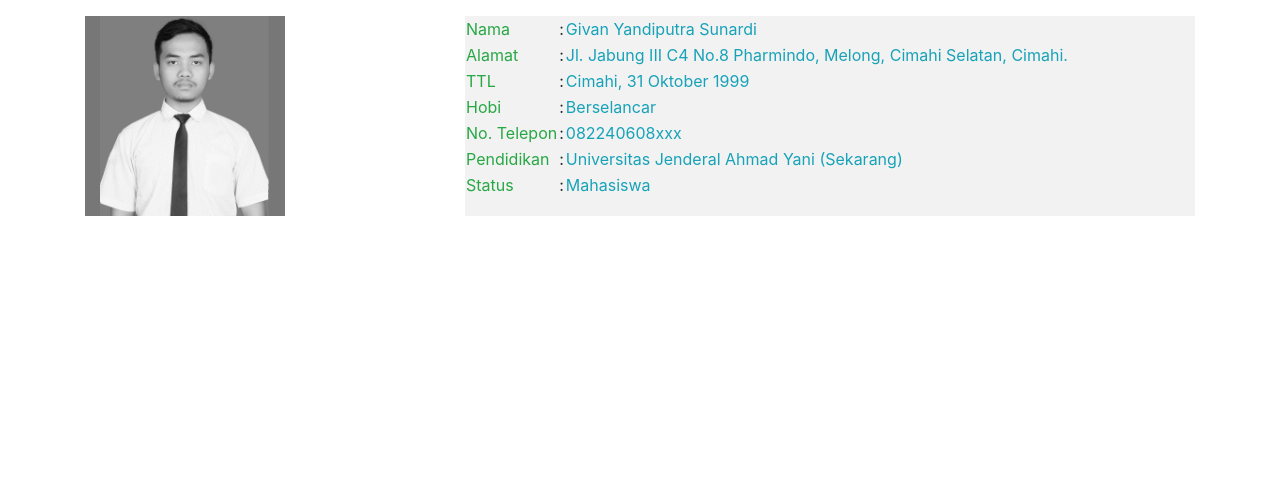
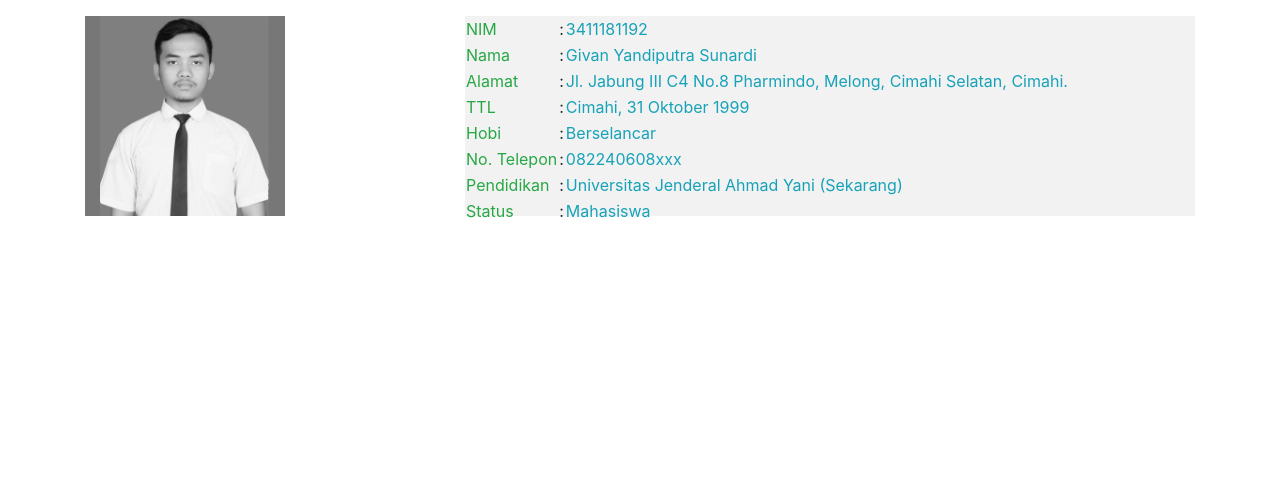
Before and after one commit to givansunardi/IF3123, a plain HTML site: page Chapter-1/index.html in a window 1280 px wide. Shown: the part 308-800 px from the top of the page. Drawn offline with Linux system fonts and the light colour scheme.

Commit message:
Tambah NIM di Index

```diff
--- a/Chapter-1/index.html
+++ b/Chapter-1/index.html
@@ -41,6 +41,11 @@
 	  <br/>
       <div class="fakeimg">
 	    <table>
+		  <tr>
+		    <td class="text-success">NIM </td>
+		    <td>:</td>
+		    <td class="text-info"> 3411181192</td>
+		  </tr>
 		  <tr>
 		    <td class="text-success">Nama </td>
 		    <td>:</td>
```
